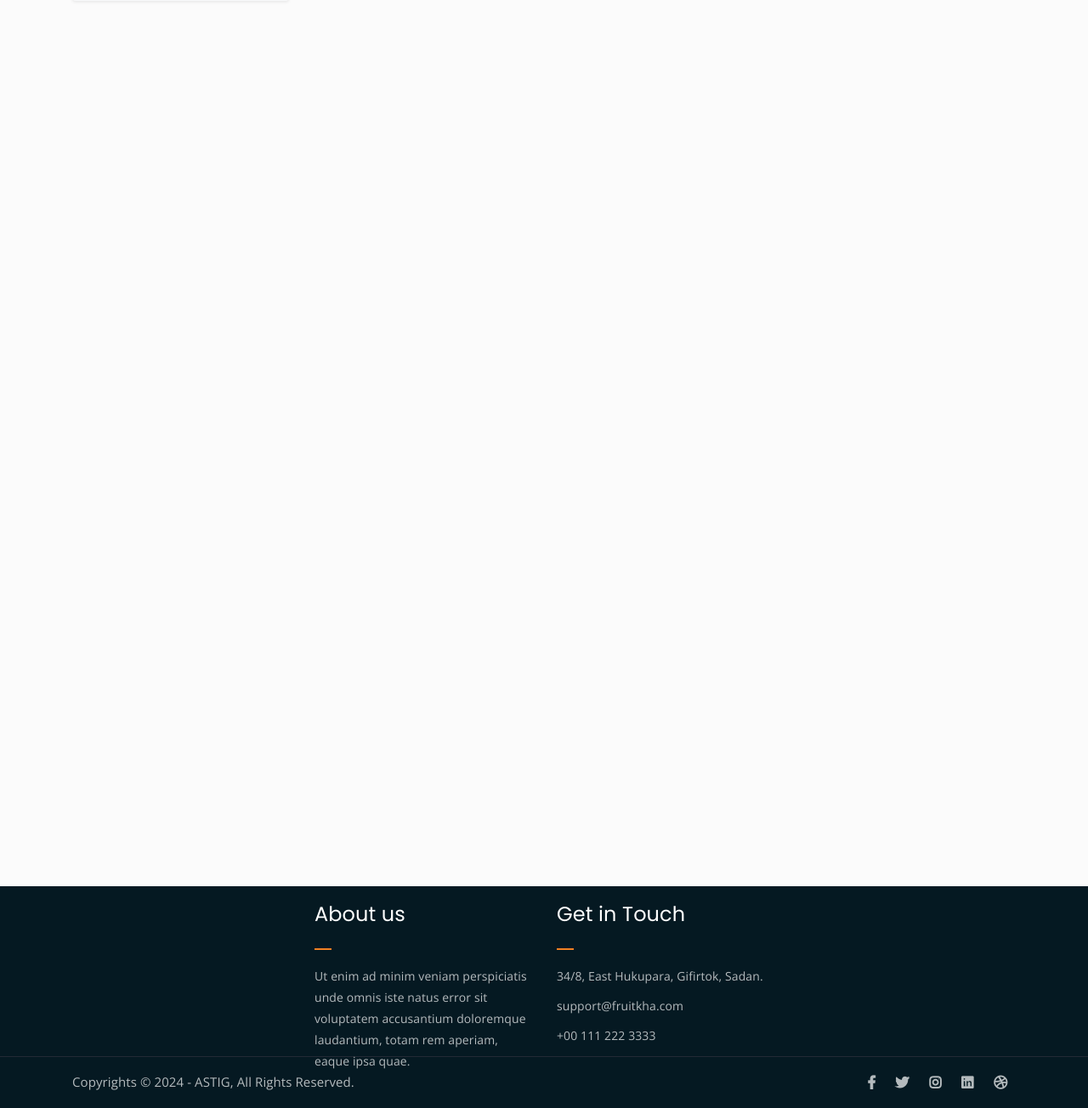
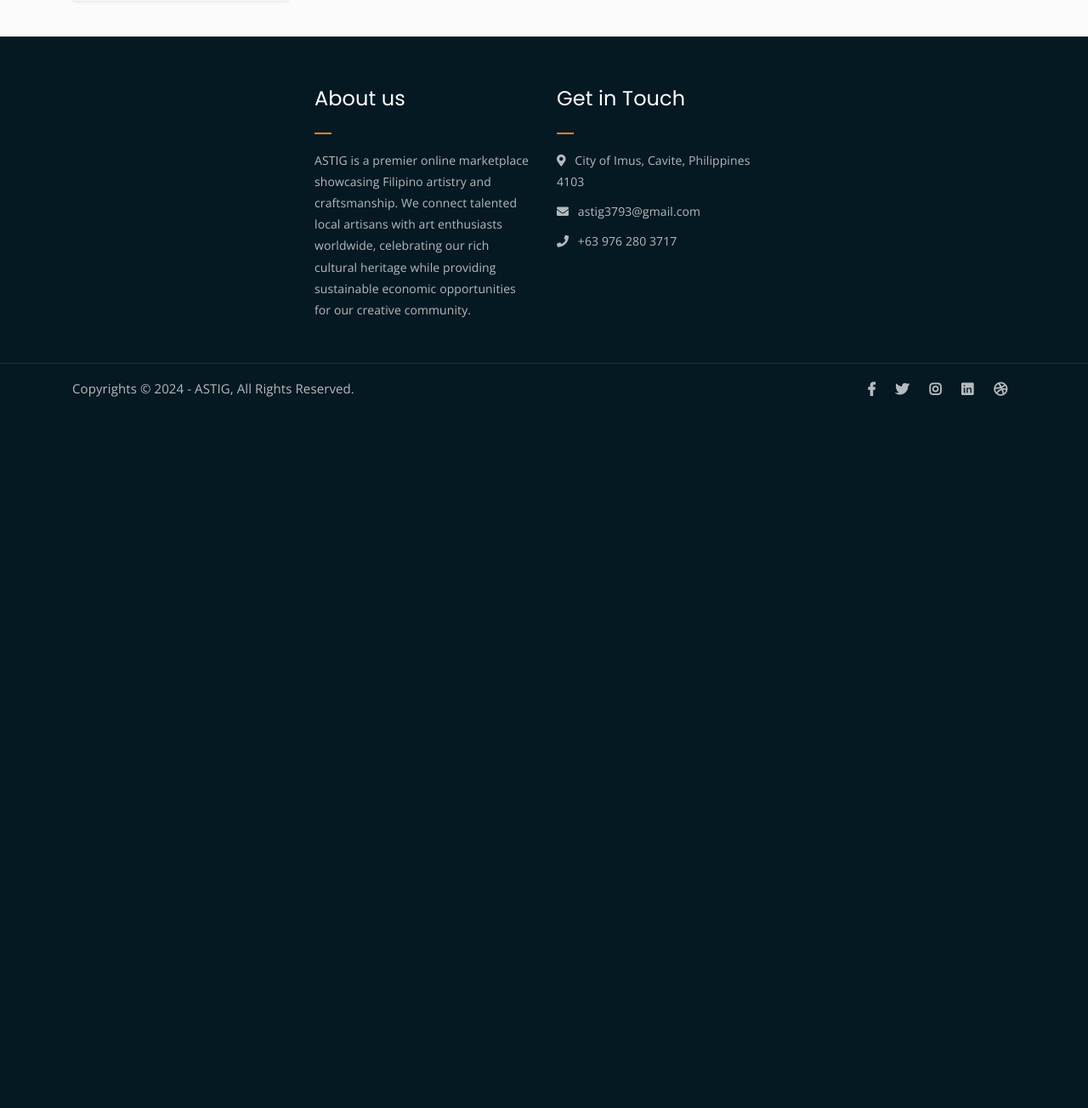
Before and after one commit to jayceebasa/CAPSTONE-PROJECT, a Django app: page /users/ in a window 1280 px wide. Shown: the part 626-1930 px from the top of the page at 85% size. After the commit the page ends 1093 px from the top, so only its background shows below. Run offline with Django 5.2, Linux system fonts and the light colour scheme; a user stored in the database is signed in; data comes from the database, SQL or seed files in the repository; both versions use the stored data as it was after the commit; data that the repository does not hold is empty; some libraries are stand-ins or nearby versions.

Commit message:
footer fix

```diff
--- a/frontend/templates/core/prof_user.html
+++ b/frontend/templates/core/prof_user.html
@@ -1141,30 +1141,27 @@
       });
     </script>
 <!-- footer -->
-    <div class="footer-area" style="margin-top: 1000px !important; bottom: 0 !important; width: 100% !important; padding: 10px !important; height: 25%">
+<div class="footer-area">
   <div class="container">
     <div class="row justify-content-center">
-          <!-- Add justify-content-center -->
-
+      <!-- About us section -->
       <div class="col-lg-3 col-md-6">
         <div class="footer-box about-widget">
-              <!-- Add text-center -->
           <h2 class="widget-title">About us</h2>
           <p>
-                Ut enim ad minim veniam perspiciatis unde omnis iste natus error sit voluptatem accusantium doloremque laudantium, totam rem aperiam, eaque ipsa
-                quae.
+            ASTIG is a premier online marketplace showcasing Filipino artistry and craftsmanship. We connect talented local artisans with art enthusiasts worldwide, celebrating our rich cultural heritage while providing sustainable economic opportunities for our creative community.
           </p>
         </div>
       </div>
 
+      <!-- Get in Touch section -->
       <div class="col-lg-3 col-md-6">
         <div class="footer-box get-in-touch">
-              <!-- Add text-center -->
           <h2 class="widget-title">Get in Touch</h2>
           <ul>
-                <li>34/8, East Hukupara, Gifirtok, Sadan.</li>
-                <li>support@fruitkha.com</li>
-                <li>+00 111 222 3333</li>
+            <li><i class="fas fa-map-marker-alt mr-2"></i> City of Imus, Cavite, Philippines 4103</li>
+            <li><i class="fas fa-envelope mr-2"></i> astig3793@gmail.com</li>
+            <li><i class="fas fa-phone mr-2"></i> +63 976 280 3717</li>
           </ul>
         </div>
       </div>
```
Also changed, not shown: frontend/templates/core/prof_seller.html (+7 -10 lines), db.sqlite3. Lines whose indentation alone changed are shown as unchanged.
